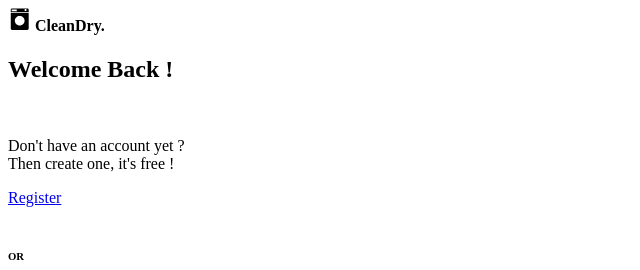
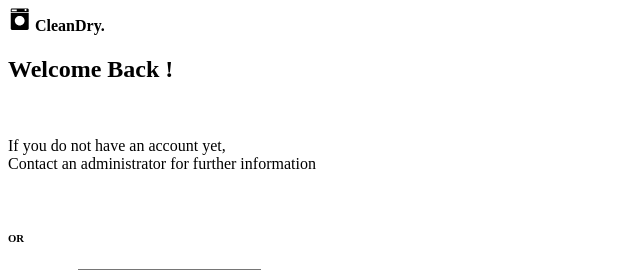
Before and after one commit to MantaYuana/cleanDry-CRUD, a PHP site: page /login.php in a window 1280 px wide. Shown: the top 270 px of the page, without its empty margins (0-640 px from the left). Run offline with PHP 8.4, Linux system fonts and the light colour scheme.

Commit message:
now user cant access login when already logged in

```diff
--- a/page/account-control/editUser.php
+++ b/page/account-control/editUser.php
@@ -1,7 +1,7 @@
 <!-- TODO: add bootstrap custom form validation -->
 <?php
 if ($_SESSION['role'] != "admin") {
-    echo "<script>alert('You are not premitted into the Page !'); window.location.href = '../../page/page.php?page=dashboard';</script>";
+    echo "<script>alert('You are not premitted into the Page !'); window.location.href = '../page/page.php?page=dashboard';</script>";
     exit();
 }
 
--- a/page/account-control/login.php
+++ b/page/account-control/login.php
@@ -1,3 +1,10 @@
+<?php
+if (isset($_SESSION['role'])) {
+    echo "<script>alert('You have already logged in'); window.location.href = '../page/page.php?page=dashboard';</script>";
+    exit();
+}
+?>
+
 <section id="login">
 
     <div class="d-lg-flex flex-lg-row flex-column align-items-lg-center align-items-start">
@@ -11,10 +18,10 @@
                 <h2 class="text-light fw-bolder">Welcome Back !</h2>
                 <br>
 
-                <p class="text-light lh-1">Don't have an account yet ? <br> Then create one, it's free !</p>
-                <div class="d-grid gap-2">
+                <p class="text-light lh-1 text-center">If you do not have an account yet, <br> Contact an administrator for further information</p>
+                <!-- <div class="d-grid gap-2">
                     <a href="page.php?page=register" class="btn btn-primary text-light p-2">Register</a>
-                </div>
+                </div> -->
 
                 <br>
                 <h6 class="hr-text"><span class="text-light">OR</span></h6>
```
